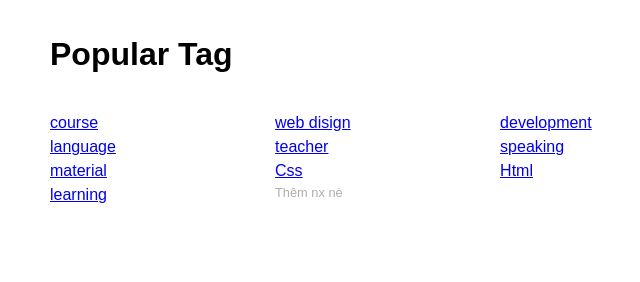
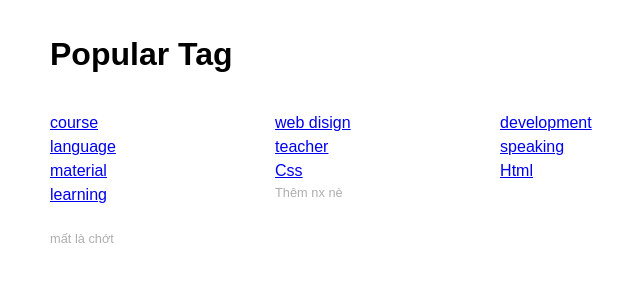
Before and after one commit to ngoNguyenTruongAn/TestGitLanCuoi, a plain HTML site: page bt6.html in a window 1280 px wide. Shown: the full height of the page, 249-889 px from the left. Drawn offline with Linux system fonts and the light colour scheme.

Commit message:
hoàn thành học git

```diff
--- a/bt6.html
+++ b/bt6.html
@@ -20,6 +20,7 @@
                <li><a href="./">Html</a></li>
                <li><a href="./">learning</a></li>
                 <p>Thêm nx nè </p>
+                <p>mất là chớt</p>
             </ul>
         </section>
     </body>
```
